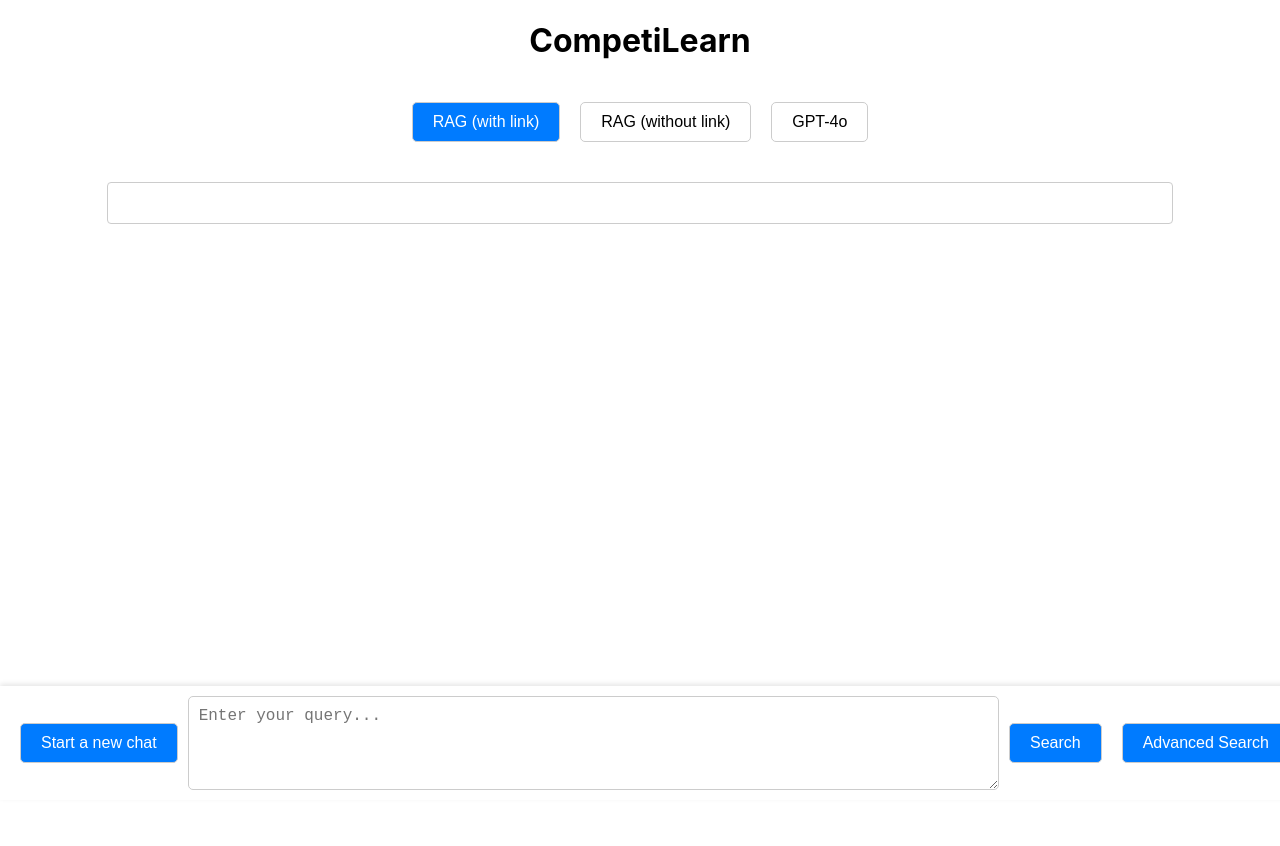
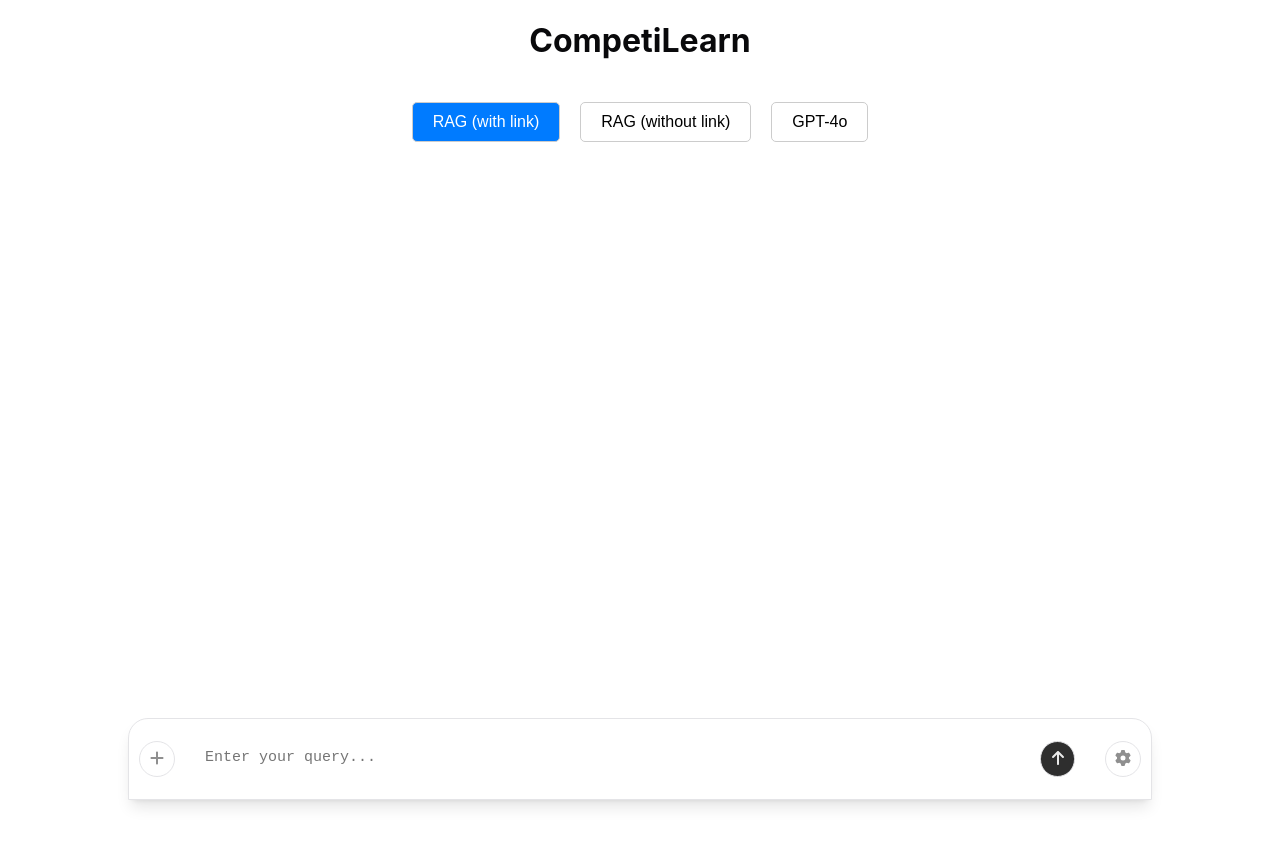
Before and after one commit to ETH-PEACH-Lab/CompetiLearn, a React (Create React App) app in the folder frontend/: page / in a window 1280 px wide. Shown: the top 846 px of the page. Built offline with nearby package versions, Linux system fonts and the light colour scheme.

Commit message:
fix general styling and code syntax highlighting

```diff
--- a/frontend/src/App.js
+++ b/frontend/src/App.js
@@ -4,6 +4,12 @@
 import SearchBar from './components/SearchBar';
 import ResultDisplay from './components/ResultDisplay';
 import AdvancedSearchPanel from './components/AdvancedSearchPanel';
+import { FontAwesomeIcon } from '@fortawesome/react-fontawesome';
+import { faPlus } from '@fortawesome/free-solid-svg-icons';
+import { faGear } from '@fortawesome/free-solid-svg-icons';
+import { Tooltip } from 'react-tooltip'
+
+
 
 function App() {
     const [results, setResults] = useState([]);
@@ -119,10 +125,18 @@
             </div>
             <ResultDisplay results={results} />
             <div className="search-bar-container">
-                <button className="new-chat-button" onClick={handleNewChat}>Start a new chat</button>
+                <button className="secondary-button" onClick={handleNewChat}>
+                    <Tooltip id="my-tooltip-newchat" />
+                    <a data-tooltip-id="my-tooltip-newchat" data-tooltip-content="New Chat">
+                    <FontAwesomeIcon icon={faPlus}/>
+                    </a>
+                </button>
                 <SearchBar onSearch={(query) => handleSearch(query, activeButton)} />
-                <button className="advanced-search-button" onClick={toggleAdvancedSearch}>
-                    Advanced Search
+                <button className="secondary-button" onClick={toggleAdvancedSearch}>
+                <Tooltip id="my-tooltip-advanced" />
+                <a data-tooltip-id="my-tooltip-advanced" data-tooltip-content="Advanced Search Options">
+                <FontAwesomeIcon icon={faGear}/>
+                </a>
                 </button>
             </div>
             {isAdvancedSearchOpen && (
--- a/frontend/src/components/SearchBar.js
+++ b/frontend/src/components/SearchBar.js
@@ -1,4 +1,8 @@
+import { FontAwesomeIcon } from '@fortawesome/react-fontawesome';
+import { faArrowUp } from '@fortawesome/free-solid-svg-icons';
 import React, { useState } from 'react';
+
+import { Tooltip } from 'react-tooltip';
 
 const SearchBar = ({ onSearch }) => {
     const [query, setQuery] = useState('');
@@ -15,19 +19,26 @@
         if (e.key === 'Enter' && !e.shiftKey) {  // Check for Enter key without Shift
             e.preventDefault();  // Prevent default Enter key behavior
             handleSearchClick();
+            setQuery('');
         }
     };
 
     return (
         <div className="search-bar">
             <textarea
+                id="search-textarea"
                 value={query}
                 onChange={handleInputChange}
                 onKeyDown={handleKeyDown}  // Add the keydown event listener
                 placeholder="Enter your query..."
-                rows="4" // You can adjust the number of rows to fit your needs
+                rows="1" // You can adjust the number of rows to fit your needs
             />
-            <button onClick={handleSearchClick}>Search</button>
+            <button onClick={handleSearchClick} className='primary-button'>
+                    <Tooltip id="my-tooltip-search" />
+                    <a data-tooltip-id="my-tooltip-search" data-tooltip-content="Send Query">
+                    <FontAwesomeIcon icon={faArrowUp}/>
+                    </a>
+            </button>
         </div>
     );
 };
--- a/frontend/src/index.js
+++ b/frontend/src/index.js
@@ -3,6 +3,7 @@
 import './index.css';
 import App from './App';
 import reportWebVitals from './reportWebVitals';
+import 'react-tooltip/dist/react-tooltip.css'
 
 const root = ReactDOM.createRoot(document.getElementById('root'));
 root.render(
--- a/frontend/src/styles/App.css
+++ b/frontend/src/styles/App.css
@@ -1,3 +1,7 @@
+body{
+  /* background-color: rgba(244, 244, 245, 0.5); */
+}
+
 .App {
   text-align: center;
   display: flex;
@@ -5,6 +9,9 @@
   min-height: 100vh;
   position: relative;
   padding-bottom: 80px;
+  color: rgb(9, 9, 11);
+  width: 80%;
+  margin: auto;
 }
 
 .App-logo {
@@ -14,6 +21,22 @@
 
 .button-group {
   margin: 20px 0;
+}
+
+#search-textarea{
+  height: 20px;
+  border-width: 0;
+  overflow-y: hidden;
+  padding: 2rem 0rem;
+  width: 100%;
+  padding: 10px;
+  font-size: 15px;
+  resize: none;
+}
+
+#search-textarea:focus{
+  outline:none;
+  box-shadow: none;
 }
 
 .mode-button {
@@ -65,9 +88,9 @@
 .loader {
   border: 16px solid #f3f3f3;
   border-radius: 50%;
-  border-top: 16px solid #3498db;
-  width: 120px;
-  height: 120px;
+  border-top: 16px solid #7c7c7c;
+  width: 100px;
+  height: 100px;
   animation: spin 2s linear infinite;
   margin: 0 auto;
   margin-top: 20px;
@@ -105,14 +128,14 @@
   cursor: pointer;
 }
 
-.search-bar textarea {
+/* .search-bar textarea {
   width: 100%;
   padding: 10px;
   font-size: 16px;
   resize: vertical;
   border: 1px solid #ccc;
   border-radius: 5px;
-}
+} */
 
 .search-bar input {
   width: 100%;
@@ -120,7 +143,7 @@
   font-size: 16px;
 }
 
-.search-bar button {
+/* .search-bar button {
   padding: 10px 20px;
   font-size: 16px;
   cursor: pointer;
@@ -130,7 +153,7 @@
   color: white;
   margin-left: 10px;
   flex-shrink: 0;
-}
+} */
 
 .App-header {
   background-color: #282c34;
@@ -149,11 +172,6 @@
 
 .result-display {
   text-align: left;
-  margin: 20px auto;
-  width: 80%;
-  border: 1px solid #ccc;
-  padding: 20px;
-  border-radius: 4px;
 }
 
 .result-display h2, .result-display h3 {
@@ -182,8 +200,8 @@
 }
 
 .separator {
-  border: 4px solid black;
-  margin: 80px 0;
+  border: 4px solid rgb(124, 124, 124);
+  margin: 40px 0;
 }
 
 .cell-content {
@@ -205,17 +223,19 @@
 .search-bar-container {
   position: fixed;
   bottom: 0;
-  width: 100%;
+  left: 10%;
+  right:10%;
+  border-radius: 20px 20px 0px 0px;
   background-color: #fff;
-  box-shadow: 0 -2px 5px rgba(0, 0, 0, 0.1);
-  padding: 10px;
+  box-shadow: 0 10px 15px -3px rgba(0,0,0,.1),0 4px 6px -4px rgba(0,0,0,.1);
+  border: 1px solid rgb(228, 228, 231);
+  padding: 20px 0px;
   display: flex;
   justify-content: center;
   align-items: center;
 }
 
-.new-chat-button,
-.advanced-search-button {
+/* .advanced-search-button {
   padding: 10px 20px;
   font-size: 16px;
   cursor: pointer;
@@ -224,36 +244,83 @@
   background-color: #007bff;
   color: white;
   flex-shrink: 0;
+} */
+
+.secondary-button {
+  height: 36px;
+  width: 36px;
+  border-radius: 36px;
+  color: rgb(143 143 143);
+  border: 1px solid rgb(228, 228, 231);
+  background-color: white;
+  margin: 0px 10px;
+  display:flex;
+  align-items: center;
+  justify-content: center;
 }
 
-.advanced-search-button:hover {
-  background-color: #218838;
+.primary-button {
+  height: 36px;
+  width: 36px;
+  border-radius: 36px;
+  color: rgb(233, 233, 233);
+  border: 1px solid rgb(228, 228, 231);
+  background-color: rgb(46, 46, 46);
+  margin: 0px 10px;
+  display:flex;
+  align-items: center;
+  justify-content: center;
 }
 
+.primary-button:hover{
+  background-color: rgb(73, 73, 73);
+}
+
+.secondary-button:hover {
+  background-color: rgb(241, 241, 241);
+}
+
+/* .advanced-search-button:hover {
+  background-color: #218838;
+} */
+
 .chat-bubble {
-  max-width: 60%;
-  margin: 10px 0;
-  padding: 15px;
-  border-radius: 15px;
+  width: 100%;
   font-size: 16px;
   font-weight: normal;
+  display:flex;
 }
 
-.user-bubble {
-  align-self: flex-end;
-  background-color: rgba(128, 128, 128, 0.6);
-  color: black;
-  text-align: left;
-  margin-left: auto;
-  max-width: 60%;
-  width: fit-content;
+.chat-user {
+  margin-top:20px;
+  width:30px;
+  height: 30px;
+  border: 1px solid rgb(228, 228, 228);
+  text-align: center;
+  background-color: white;
+  border-radius: 5px;
+  display:inline-flex;
+  color: #494949;
+  align-items: center;
+  justify-content: center;
 }
 
-.model-bubble {
-  align-self: flex-start;
-  background-color: white;
-  border: 1px solid #ddd;
-  color: black;
+.chat-bot {
+  color: #d5d5d5;
+  background-color: #494949;
+}
+
+
+.chat-content {
+  display: inline-block;
+  width:calc(100% - 2rem);
+  margin-left:1rem;
+  border-bottom: 1px solid rgb(228, 228, 228);
+  padding: 20px 0px;
+}
+
+.chat-content > :first-child{
+  margin-top: 5px;
 }
 
 /* New styles for profile image and source document info */
@@ -292,3 +359,7 @@
 .source-document-content button {
   margin-bottom: 10px;
 }
+
+.source-display-container{
+  background-color: #d5d5d5;
+}
```
Also changed, not shown: frontend/package.json (+8 -1 lines), frontend/src/components/ResultDisplay.js (+65 -6 lines), 1 other file (tests, documents, lock files or other folders).
